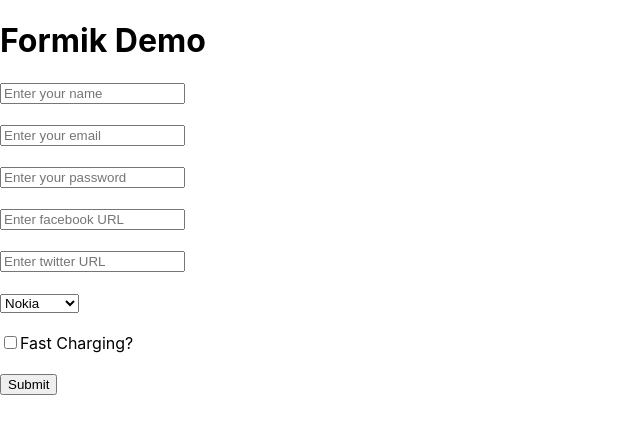
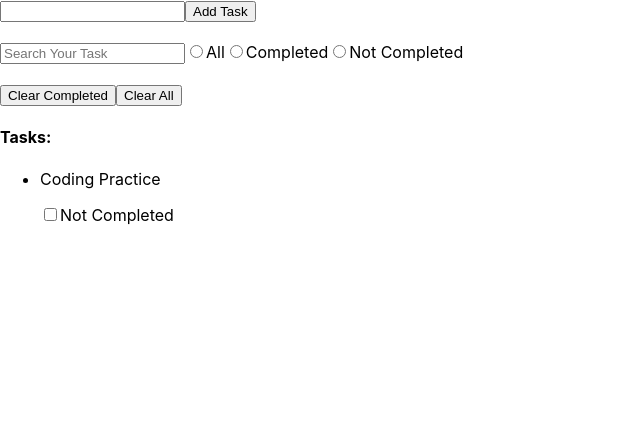
Before and after one commit to mdajgarhossain/React-Redux-Workshop, a React app: page / in a window 1280 px wide. Shown: the top 434 px of the page, without its empty margins (0-640 px from the left). Built offline with nearby package versions, Linux system fonts and the light colour scheme; the HTML template or start-up script is replaced by a standard one.

Commit message:
Everything about list in react, with to-do-list project

```diff
--- a/src/components/App.jsx
+++ b/src/components/App.jsx
@@ -4,6 +4,7 @@ import MyState from './state';
 import MyEvents from './my_events';
 import MyForm from './my_forms';
 import MyFormik from './my_formik';
+import MyList from './my_list';
 
 class App extends Component {
 
@@ -33,7 +34,10 @@ class App extends Component {
                         {/* <MyForm handleForm={this.handleForm}/> */}
 
                         {/* Day 8 */}
-                        <MyFormik />
+                        {/* <MyFormik /> */}
+
+                        {/* Day 9 */}
+                        <MyList />
 
                     </div>
                 </div>
--- /dev/null
+++ b/src/components/my_list/control_tasks.jsx
@@ -0,0 +1,35 @@
+import React from 'react';
+
+const ControlTasks = ({searchTerm, handleSearchTerm, handleFilter}) => {
+    return(
+        <div style={{margin: '20px 0'}}>
+            <input
+                type='text'
+                value={searchTerm}
+                onChange={handleSearchTerm}
+                placeholder='Search Your Task'
+            />
+            <input
+                type='radio'
+                name='filter'
+                onChange={() => handleFilter('all')}
+            />
+            All
+            <input
+                type='radio'
+                name='filter'
+                onChange={() => handleFilter('completed')}
+            />
+            Completed
+            <input
+                type='radio'
+                name='filter'
+                onChange={() => handleFilter('not completed')}
+            />
+            Not Completed
+        </div>
+
+    )
+}
+
+export default ControlTasks;
--- /dev/null
+++ b/src/components/my_list/create_task.jsx
@@ -0,0 +1,44 @@
+import React, { Component } from 'react'
+
+//making a form to create task
+class CreateTask extends Component {
+    state = {
+        task: ''
+    }
+
+    changeHandler = (event) => {
+        this.setState({
+            task: event.target.value
+        })
+    }
+
+    submitHandler = (event) => {
+        event.preventDefault();
+
+        if(this.state.task) {
+            this.props.getTask(this.state.task); //ekhane getTask() diye state lifting hocche
+            this.setState({task: ''});
+            event.target.reset();
+        } else {
+            alert('Please enter task!');
+        }
+    }
+
+
+    render() {
+        return (
+            <>
+                <form onSubmit={this.submitHandler}>
+                    <input
+                        type='text'
+                        value={this.state.task}
+                        onChange={this.changeHandler}
+                    />
+                    <button type='submit'>Add Task</button>
+                </form>
+            </>
+        )
+    }
+}
+
+export default CreateTask
--- a/src/components/my_list/index.jsx
+++ b/src/components/my_list/index.jsx
@@ -1,29 +1,121 @@
-import React, { Component } from 'react'
+import React, { Component } from 'react';
+import CreateTask from './create_task';
+import ControlTasks from './control_tasks';
+import ViewTasks from './view_tasks';
 
 class MyList extends Component {
 
-    item = [1, 2, 3, 4, 5, 6]
+    state = {
+        tasks: [
+            {
+                id: 1,
+                task: 'Coding Practice',
+                isCompleted: false
+            }
+        ],
+        searchTerm: '',
+        filter: 'all'
+    }
+
+    handleComplete = (id, checked) => {
+        const newTasks = [...this.state.tasks]
+        let index = newTasks.findIndex(task => task.id === id)
+        newTasks[index].isCompleted = checked
+
+        this.setState({
+            tasks: newTasks  //ekhane newTasks use na kore array name tasks use korle valo
+        })
+    }
+
+    getTask = (task) => {
+        let taskObj = {
+            isCompleted: false
+        }
+
+        taskObj.task = task;
+        taskObj.id = new Date().getTime();
+
+        let newTasks = [...this.state.tasks];
+        newTasks.push(taskObj);
+
+        this.setState({
+            tasks: newTasks
+        });
+    }
+
+    search = () =>  {
+        if(!this.state.searchTerm) {
+            return this.state.tasks
+        }
+
+        return this.state.tasks.filter(task =>
+            task.task.toLocaleLowerCase().includes(this.state.searchTerm.toLocaleLowerCase())
+        )
+    }
+
+    handleSearchTerm  = (event) => {
+        this.setState({
+            searchTerm: event.target.value
+        });
+    }
+
+    handleFilter = type =>  {
+        this.setState({
+            filter: type
+        });
+    }
+
+    filter = (tasks) => {
+        const {filter} = this.state;
+
+        if(filter === 'completed') {
+            return tasks.filter(task => task.isCompleted);
+        }
+
+        if(filter === 'not completed') {
+            return tasks.filter(task => !task.isCompleted);
+        }
+
+        return tasks
+    }
+
+    clearCompleted = () => {
+        let tasks = this.state.tasks.filter(task => !task.isCompleted);
+
+        this.setState({tasks});
+    }
+
+    clearAll = () => {
+        this.setState({
+            tasks: [],
+            filter: 'all',
+            searchTerm: ''
+        });
+    }
 
     render() {
+        let tasks = this.search();
+        // console.log(this.state.searchTerm);
 
-        // let items = [
-        //     <h1>I am List {this.item[0]}!</h1>,
-        //     <h1>I am List {this.item[1]}!</h1>,
-        //     <h1>I am List {this.item[2]}!</h1>,
-        //     <h1>I am List {this.item[3]}!</h1>,
-        //     <h1>I am List {this.item[4]}!</h1>,
-        //     <h1>I am List {this.item[5]}!</h1>
-        // ];
+        // console.log(this.state.filter);
+        tasks = this.filter(tasks);
 
         return (
             <div>
-                {this.item.map(it => {
-                    if(it % 2 === 0) {
-                        return <h1 key={it}>I am even!</h1>
-                    }
-
-                    return <h1 key={it}>I am List {it}!</h1>
-                })}
+                <CreateTask getTask={this.getTask}/>
+                <ControlTasks
+                    searchTerm={this.state.searchTerm}
+                    handleSearchTerm={this.handleSearchTerm}
+                    handleFilter={this.handleFilter}
+                />
+                <div>
+                    <button onClick={this.clearCompleted}>Clear Completed</button>
+                    <button onClick={this.clearAll}>Clear All</button>
+                </div>
+                <ViewTasks
+                    tasks={tasks}
+                    handleComplete={this.handleComplete}
+                />
             </div>
         )
     }
--- /dev/null
+++ b/src/components/my_list/view_tasks.jsx
@@ -0,0 +1,45 @@
+import React from 'react';
+
+const ViewTasks = ({tasks=[], handleComplete}) => {
+    // console.log(tasks);
+
+    if(tasks.length === 0) {
+        return (
+            <div>
+                <h4>Tasks</h4>
+                <p>There is no tasks!</p>
+            </div>
+        )
+    }
+
+    return(
+        <div>
+            <h4>Tasks: </h4>
+            <ul className='list-group'>
+                {tasks.map((task) => {
+                    return(
+                        <li key={task.id} className='list-group-item'>
+                            <p style={{
+                                textDecoration: task.isCompleted ?
+                                'line-through' :
+                                'none'
+                            }}>
+                                {task.task}
+                            </p>
+                            <p>
+                                <input
+                                    type='checkbox'
+                                    checked={task.isCompleted}
+                                    onChange={event => handleComplete(task.id, event.target.checked)}
+                                />
+                                {task.isCompleted ? 'Completed' : 'Not Completed'}
+                            </p>
+                        </li>
+                    )
+                })}
+            </ul>
+        </div>
+    );
+}
+
+export default ViewTasks;
```
